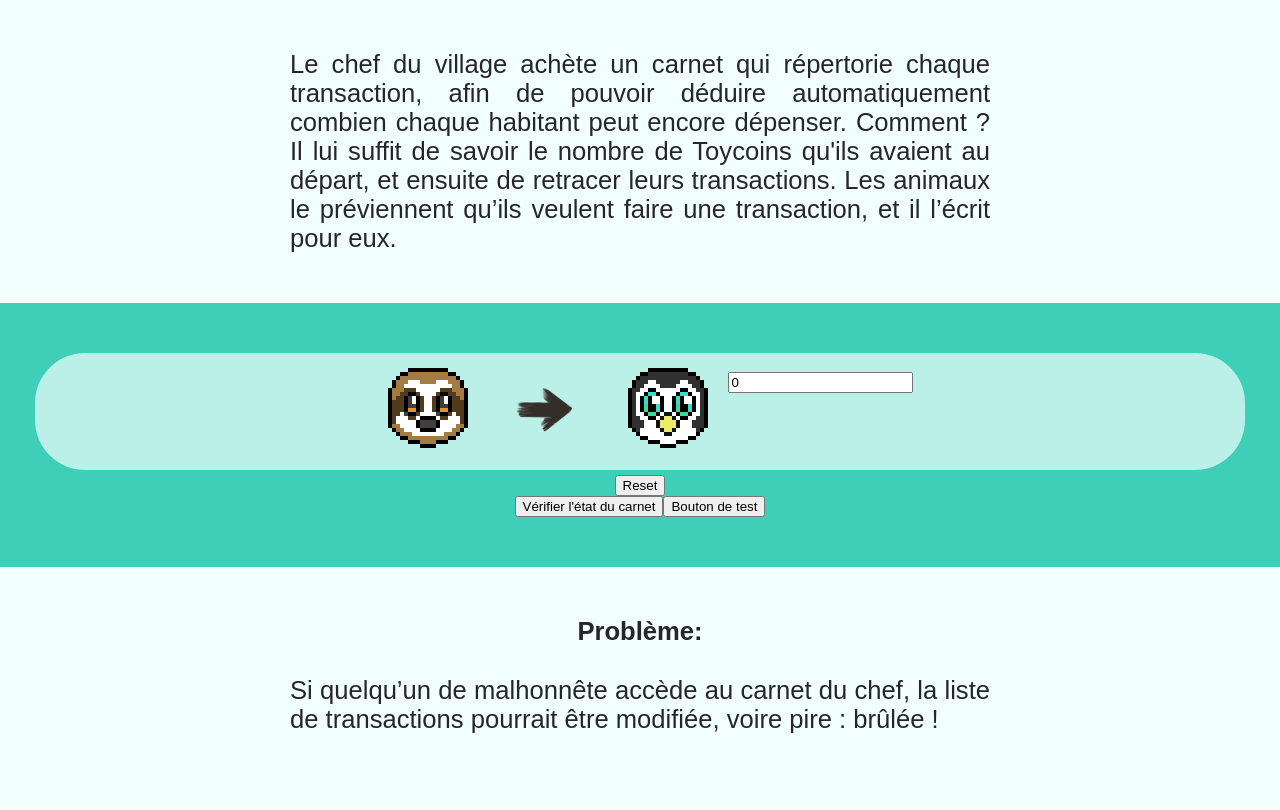
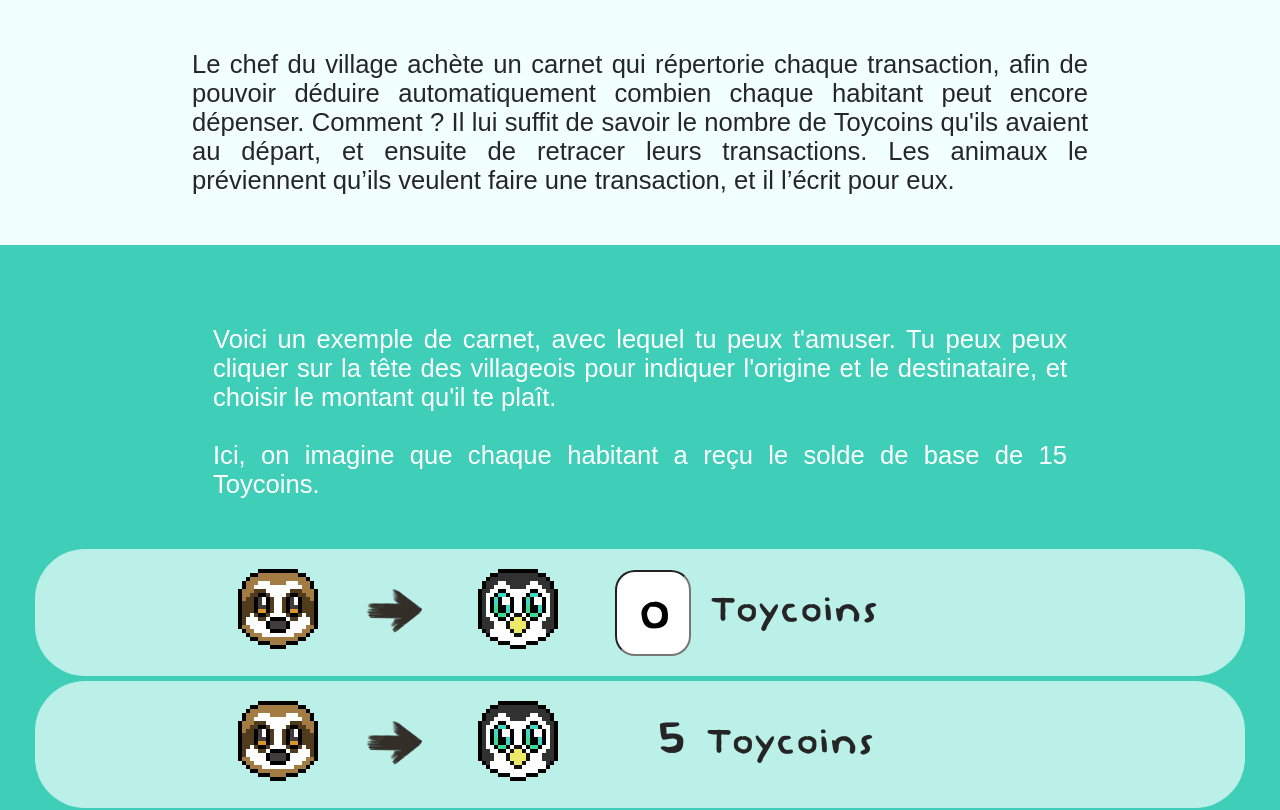
Before and after one commit to Ushien/ToyBlock, a React (Create React App) app in the folder code/toyblock/: page / in a window 1280 px wide. Shown: the top 810 px of the page. Built offline with nearby package versions, Linux system fonts and the light colour scheme.

Commit message:
Carnets now look nicer
CSS is really hard sometimes

```diff
--- a/code/toyblock/src/App.css
+++ b/code/toyblock/src/App.css
@@ -12,7 +12,7 @@ body {
 
 .paragraph {
         margin: 50px auto;
-        width: 700px;
+        width: 70%;
         font-size: 1.6em;
         text-align: justify;
         text-justify: inter-word;
@@ -133,7 +133,7 @@ body {
         background-color: #bbf0e8;
         font-family: "BabyDoll";
         font-size: 1.6em;
-        padding: 15px 32px;
+        padding: 20px 15%;
         margin: 5px;
         border-radius: 50px;
         text-align: justify;
@@ -150,11 +150,10 @@ body {
         width: 100%;
         white-space: nowrap;
         overflow-x: auto;
-        justify-content: center;
 }
 
-.villagerSprite {
-
+.insideTransaction {
+        width: 70%;
 }
 
 .spriteWrapper {
@@ -170,6 +169,45 @@ body {
         display : inline;
 }
 
+.amountForm{
+        width : 20%;
+        height : 80px;
+        font-size: 1.6em;
+        border-radius: 20px;
+        text-align: right;
+        font-family: "BabyDoll";
+        margin-right: 20px;
+}
+
 .list {
         display : list-item;
 }
+
+.validateWrapper{
+        width : 50px;
+}
+
+.displayAmount{
+        font-size: 1.6em;
+        width : 40%;
+        display: flex;
+        align-items: center;
+        justify-content: center;
+}
+
+.inputWrapper{
+        width : 300px;
+}
+
+.validate{
+        width : 20%;
+        height : 80px;
+        font-size: 1.6em;
+        border-radius: 20px;
+        text-align: right;
+        align-items: center;
+}
+
+.validate:hover{
+        cursor: pointer;
+}
--- a/code/toyblock/src/App.js
+++ b/code/toyblock/src/App.js
@@ -3,7 +3,7 @@
 import './App.css';
 import React, { Component } from 'react'
 import {introtext1, introtext2, introtext3, introtext4, text1, text1_1, text2, text3, text4, text5, text6, text6_1, text7, text8, text9} from './Blocs.js'
-import {Carnet, CarnetBlock, HashingBlock, animals} from './blockchain.js'
+import {Carnet, CarnetBlock, HashingBlock, animals, Transaction} from './blockchain.js'
 import {BlocTest} from './Test.js'
 
 /*
@@ -281,12 +281,21 @@ class Bloc1 extends Component { //Notation des transactions
   render(){
 
     let carnet = new Carnet("Toucan", 15, animals, true)
+    carnet.addAndApplyTransaction(new Transaction("Paresseux", "Pingouin", 5, true))
 
     return ( <div>
       <div class="paragraph">
         {text1(this.props.moneyname)}
       </div>
       <div class = "machine">
+        <div class = "paragraph">
+          Voici un exemple de carnet, avec lequel tu peux t'amuser.
+
+          Tu peux peux cliquer sur la tête des villageois pour indiquer l'origine et le destinataire, et choisir le montant qu'il te plaît.
+          <br/>
+          <br/>
+          Ici, on imagine que chaque habitant a reçu le solde de base de 15 {this.props.moneyname}s.
+        </div>
         <div class="marged centeredtext">
           <CarnetBlock
             carnet = {carnet}
@@ -295,6 +304,12 @@ class Bloc1 extends Component { //Notation des transactions
             inVillage = {false}
             moneyName = {this.props.moneyname}
           />
+        </div>
+        <div class = "paragraph">
+          Essaie de faire dépenser à Grenouille l'entièreté de son portefeuille !
+          <br/>
+          <br/>
+          Si ton carnet est rempli, tu peux appuyer sur reset pour le remettre à zéro.
         </div>
       </div>
       <div class="paragraph">
--- a/code/toyblock/src/blockchain.js
+++ b/code/toyblock/src/blockchain.js
@@ -299,6 +299,7 @@ class TransactionLine extends Component{
         check = (e) => {
         }
 
+        // TODO On doit pas submit avec enter
         render(){
                 let fulltext = []
 
@@ -313,29 +314,67 @@ class TransactionLine extends Component{
                 }
 
                 if (!(this.props.validated)){
-                        fulltext.push(<div class="noWrap">
-                                <div class="spriteWrapper"><img onClick={() => this.generateNextVillager("From")} src={findVisual(this.props.from)} class = "villagerSprite clickable" height="80" width={fromWidth}></img></div>
-                                <img src={flechVisual} height="80" width="120"></img>
-                                <div class="spriteWrapper"><img onClick={() => this.generateNextVillager("To")} src={findVisual(this.props.to)} class = "villagerSprite clickable" height="80" width={toWidth}></img></div>
-                                <form class = "inline">
-                                        <input type="number" value={this.props.amount} onChange={this.handleChangeAmount}/>
-                                </form>
-                        </div>)
-                        if (this.props.validable){
+                        // Transaction non validées non validables
+                        if (!(this.props.validable)){
                                 fulltext.push(
-                                        <button onClick={() => this.validateTransaction()} form class = "inline">
-                                                Valider la transaction
-                                        </button>)
+                                        <div class="noWrap">
+                                                <div class="spriteWrapper">
+                                                        <img onClick={() => this.generateNextVillager("From")} src={findVisual(this.props.from)} class = "villagerSprite clickable" height="80" width={fromWidth}></img>
+                                                </div>
+                                                <img src={flechVisual} height="80" width="120"></img>
+                                                <div class="spriteWrapper">
+                                                        <img onClick={() => this.generateNextVillager("To")} src={findVisual(this.props.to)} class = "villagerSprite clickable" height="80" width={toWidth}></img>
+                                                </div>
+                                                <div class="displayAmount">
+                                                        <input class = "amountForm" type="number" value={this.props.amount} onChange={this.handleChangeAmount}/>
+                                                        {this.props.moneyName}s
+                                                </div>
+                                                <div class = "validateWrapper"></div>
+
+                                        </div>
+                                )
+                        }
+                        // Transactions non validées validables
+                        else{
+                                fulltext.push(
+                                        <div class="noWrap">
+                                                <div class="spriteWrapper">
+                                                        <img onClick={() => this.generateNextVillager("From")} src={findVisual(this.props.from)} class = "villagerSprite clickable" height="80" width={fromWidth}></img>
+                                                </div>
+                                                <img src={flechVisual} height="80" width="120"></img>
+                                                <div class="spriteWrapper">
+                                                        <img onClick={() => this.generateNextVillager("To")} src={findVisual(this.props.to)} class = "villagerSprite clickable" height="80" width={toWidth}></img>
+                                                </div>
+                                                <div class="displayAmount">
+                                                        <input class = "amountForm" type="number" value={this.props.amount} onChange={this.handleChangeAmount}/>
+                                                        {this.props.moneyName}s
+                                                </div>
+                                                <div class = "validateWrapper">
+
+                                                                <button onClick={() => this.validateTransaction()}>
+                                                                        <div class="validate">
+                                                                        Valider la transaction
+                                                                        </div>
+                                                                </button>
+
+
+                                                </div>
+                                        </div>)
                         }
 
                 }
+
+                // Transactions validées
                 else{
-                        fulltext.push(<div class="noWrap">
+                        fulltext.push(
+                                <div class="noWrap">
                                         <div class="spriteWrapper"><img src={findVisual(this.props.from)} class = "villagerSprite" height="80" width={fromWidth}></img></div>
-                                        <img src={flechVisual} height="80" width="120"></img>
+                                        <div><img src={flechVisual} height="80" width="120"></img></div>
                                         <div class="spriteWrapper"><img src={findVisual(this.props.to)} class = "villagerSprite" height="80" width={toWidth}></img></div>
-                                        {this.props.amount} {this.props.moneyName}s
-                                </div>)
+                                        <div class = "displayAmount"><div class = "amountForm">{this.props.amount}</div> <div>{this.props.moneyName}s</div></div>
+                                        <div class = "validateWrapper"></div>
+                                </div>
+                        )
                 }
 
                 return fulltext;
```
Also changed, not shown: 1 other file (tests, documents, lock files or other folders).
